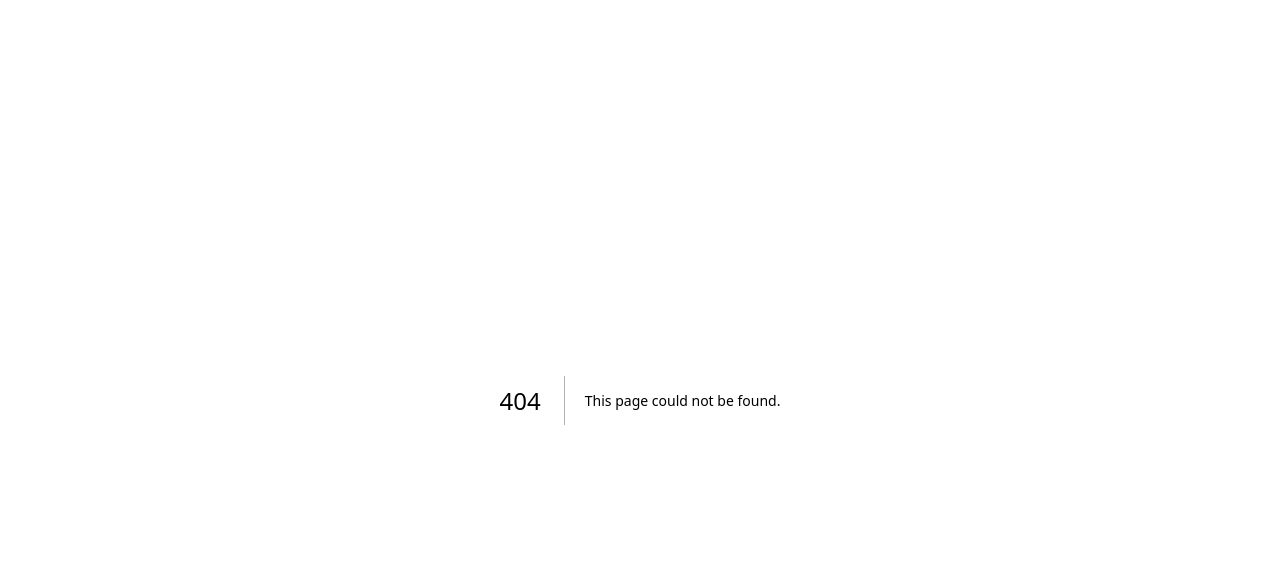
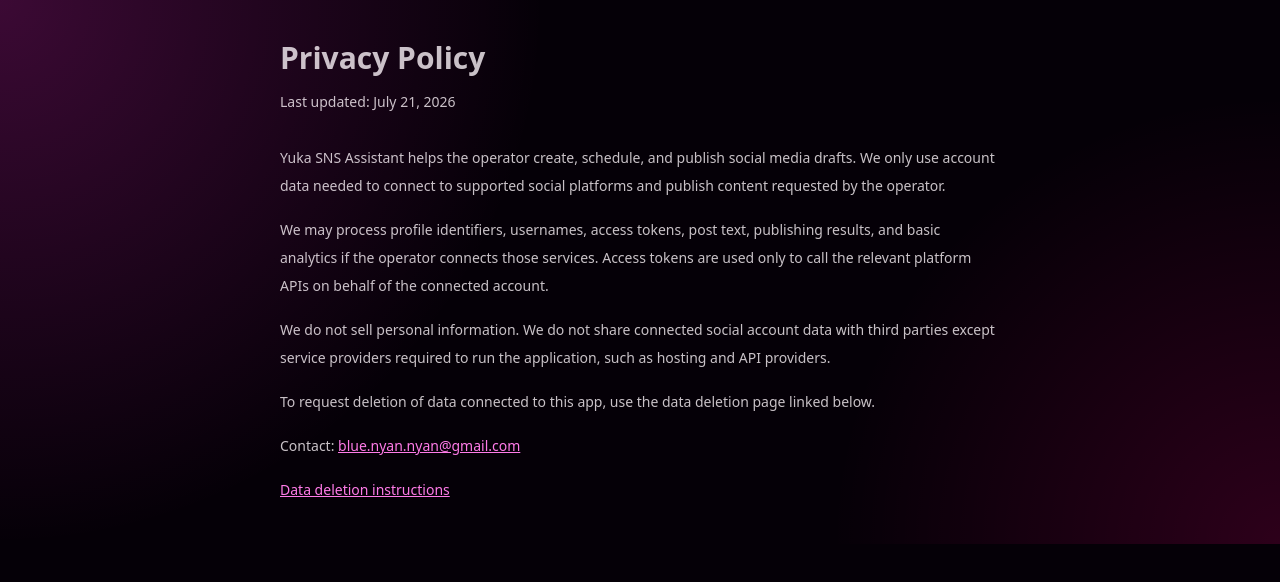
Before and after one commit to catty-6688/sns-jidouka, a Next.js app: page /privacy in a window 1280 px wide. Before the commit this address had no page. Shown: the top 582 px of the page. Built offline with nearby package versions, Linux system fonts and the light colour scheme.

Commit message:
Add policy pages for Meta app setup

```diff
--- /dev/null
+++ b/app/data-deletion/page.tsx
@@ -0,0 +1,26 @@
+export default function DataDeletionPage() {
+  return (
+    <main className="mx-auto max-w-3xl px-6 py-10 text-slate-950">
+      <h1 className="text-3xl font-bold">User Data Deletion</h1>
+      <p className="mt-4 text-sm text-slate-600">Last updated: July 21, 2026</p>
+
+      <section className="mt-8 space-y-4 text-sm leading-7 text-slate-700">
+        <p>
+          If you want to request deletion of data associated with Yuka SNS Assistant, please send an email
+          to the contact address below.
+        </p>
+        <p>
+          Please include the social account username or user ID connected to the app, and write
+          &quot;Yuka SNS Assistant data deletion request&quot; in the subject line.
+        </p>
+        <p>
+          We will review the request and delete applicable stored data, including connected account data
+          and access tokens, unless retention is required for security, legal, or operational reasons.
+        </p>
+        <p>
+          Contact: <a className="text-pink-600 underline" href="mailto:blue.nyan.nyan@gmail.com">blue.nyan.nyan@gmail.com</a>
+        </p>
+      </section>
+    </main>
+  );
+}
--- /dev/null
+++ b/app/privacy/page.tsx
@@ -0,0 +1,35 @@
+export default function PrivacyPage() {
+  return (
+    <main className="mx-auto max-w-3xl px-6 py-10 text-slate-950">
+      <h1 className="text-3xl font-bold">Privacy Policy</h1>
+      <p className="mt-4 text-sm text-slate-600">Last updated: July 21, 2026</p>
+
+      <section className="mt-8 space-y-4 text-sm leading-7 text-slate-700">
+        <p>
+          Yuka SNS Assistant helps the operator create, schedule, and publish social media drafts.
+          We only use account data needed to connect to supported social platforms and publish content
+          requested by the operator.
+        </p>
+        <p>
+          We may process profile identifiers, usernames, access tokens, post text, publishing results,
+          and basic analytics if the operator connects those services. Access tokens are used only to
+          call the relevant platform APIs on behalf of the connected account.
+        </p>
+        <p>
+          We do not sell personal information. We do not share connected social account data with third
+          parties except service providers required to run the application, such as hosting and API
+          providers.
+        </p>
+        <p>
+          To request deletion of data connected to this app, use the data deletion page linked below.
+        </p>
+        <p>
+          Contact: <a className="text-pink-600 underline" href="mailto:blue.nyan.nyan@gmail.com">blue.nyan.nyan@gmail.com</a>
+        </p>
+        <p>
+          <a className="text-pink-600 underline" href="/data-deletion">Data deletion instructions</a>
+        </p>
+      </section>
+    </main>
+  );
+}
--- /dev/null
+++ b/app/terms/page.tsx
@@ -0,0 +1,31 @@
+export default function TermsPage() {
+  return (
+    <main className="mx-auto max-w-3xl px-6 py-10 text-slate-950">
+      <h1 className="text-3xl font-bold">Terms of Service</h1>
+      <p className="mt-4 text-sm text-slate-600">Last updated: July 21, 2026</p>
+
+      <section className="mt-8 space-y-4 text-sm leading-7 text-slate-700">
+        <p>
+          Yuka SNS Assistant is a social media operations tool for creating, editing, scheduling, and
+          publishing post drafts. By using this app, you agree to use it responsibly and only with social
+          media accounts that you own or are authorized to manage.
+        </p>
+        <p>
+          The operator is responsible for reviewing all generated drafts before publishing. AI-generated
+          content may contain errors, so it should not be posted without human confirmation.
+        </p>
+        <p>
+          You agree not to use this app for spam, misleading claims, unauthorized scraping, impersonation,
+          or activity that violates platform rules.
+        </p>
+        <p>
+          The app is provided as-is. We may update, suspend, or change features as needed to keep the
+          service safe and compliant with platform policies.
+        </p>
+        <p>
+          Contact: <a className="text-pink-600 underline" href="mailto:blue.nyan.nyan@gmail.com">blue.nyan.nyan@gmail.com</a>
+        </p>
+      </section>
+    </main>
+  );
+}
```
